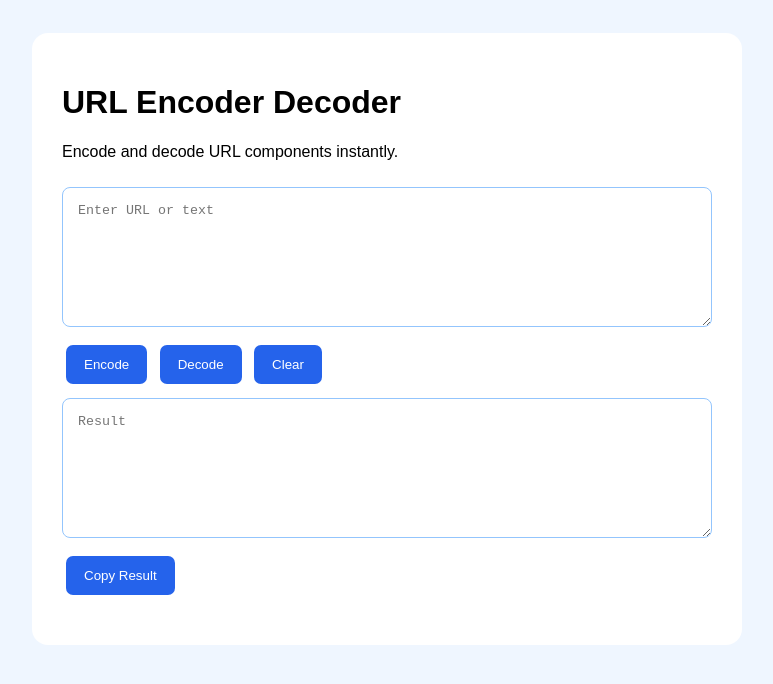
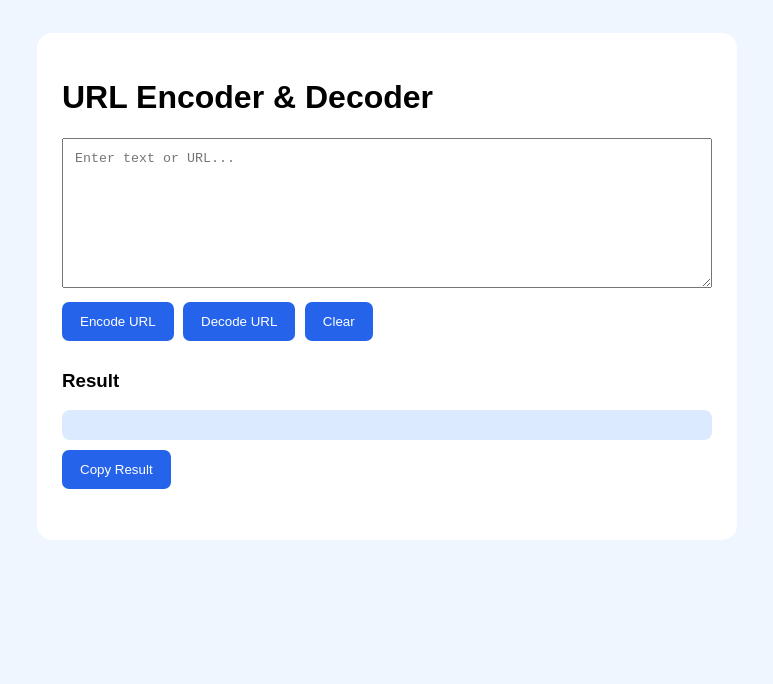
Before and after one commit to Declanssteele/url-encoder-decoder, a plain HTML site: page index.html in a window 1280 px wide. Both pictures are taken after a click on the button "Clear". Shown: the whole page, without its empty margins (253-1026 px from the left). Drawn offline with Linux system fonts and the light colour scheme.

Commit message:
Add URL encoding and decoding features

```diff
--- a/index.html
+++ b/index.html
@@ -2,52 +2,56 @@
 <html lang="en">
 <head>
 <meta charset="UTF-8">
-<meta name="viewport" content="width=device-width, initial-scale=1.0">
+<meta name="viewport" content="width=device-width,initial-scale=1">
 <title>URL Encoder Decoder</title>
 <style>
 body{font-family:Arial;background:#eff6ff;padding:25px}
-main{max-width:650px;margin:auto;background:white;padding:30px;border-radius:16px}
-textarea{width:100%;height:140px;padding:15px;box-sizing:border-box;border:1px solid #93c5fd;border-radius:8px;margin:10px 0}
-button{background:#2563eb;color:white;padding:12px 18px;border:0;border-radius:7px;cursor:pointer;margin:4px}
-#status{color:#1d4ed8}
+main{max-width:650px;margin:auto;background:white;padding:25px;border-radius:15px}
+textarea{width:100%;height:150px;padding:12px;box-sizing:border-box}
+button{padding:12px 18px;margin:10px 5px 10px 0;background:#2563eb;color:white;border:0;border-radius:7px;cursor:pointer}
+#result{background:#dbeafe;padding:15px;white-space:pre-wrap;overflow-wrap:anywhere;border-radius:8px}
 </style>
 </head>
 <body>
 <main>
-<h1>URL Encoder Decoder</h1>
-<p>Encode and decode URL components instantly.</p>
-<textarea id="input" placeholder="Enter URL or text"></textarea>
-<button onclick="convert(false)">Encode</button>
-<button onclick="convert(true)">Decode</button>
-<button onclick="clearText()">Clear</button>
-<textarea id="output" readonly placeholder="Result"></textarea>
+<h1>URL Encoder & Decoder</h1>
+<textarea id="input" placeholder="Enter text or URL..."></textarea>
+<div>
+<button onclick="encode()">Encode URL</button>
+<button onclick="decode()">Decode URL</button>
+<button onclick="clearAll()">Clear</button>
+</div>
+<h3>Result</h3>
+<div id="result"></div>
 <button onclick="copyResult()">Copy Result</button>
 <p id="status"></p>
 </main>
 <script>
-function convert(decode){
- const text=document.getElementById("input").value;
- const output=document.getElementById("output");
- const status=document.getElementById("status");
+const input=document.getElementById("input");
+const result=document.getElementById("result");
+function encode(){
+ if(!input.value){result.textContent="Enter some text first.";return;}
+ result.textContent=encodeURIComponent(input.value);
+}
+function decode(){
+ if(!input.value){result.textContent="Enter encoded text first.";return;}
  try{
-  output.value=decode?decodeURIComponent(text):encodeURIComponent(text);
-  status.textContent="Conversion successful!";
+  result.textContent=decodeURIComponent(input.value);
  }catch{
-  output.value="";
-  status.textContent="Invalid encoded text.";
+  result.textContent="Invalid encoded URL. Please check your input.";
  }
 }
-function clearText(){
- document.getElementById("input").value="";
- document.getElementById("output").value="";
+function clearAll(){
+ input.value="";
+ result.textContent="";
  document.getElementById("status").textContent="";
 }
 async function copyResult(){
  try{
-  await navigator.clipboard.writeText(document.getElementById("output").value);
-  document.getElementById("status").textContent="Copied!";
+  await navigator.clipboard.writeText(result.textContent);
+  document.getElementById("status").textContent="Result copied!";
  }catch{
-  document.getElementById("status").textContent="Please copy manually.";
+  document.getElementById("status").textContent="Please copy the result manually.";
  }
 }
 </script>
```
